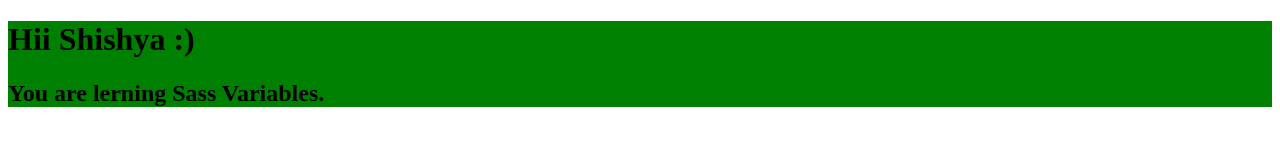
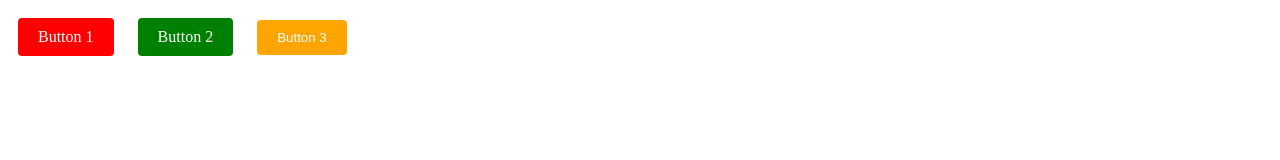
Before and after one commit to programmingashram/scss-tutorial, a plain HTML site: page index.html in a window 1280 px wide. Drawn offline with Linux system fonts and the light colour scheme.

Commit message:
extends added

```diff
--- /dev/null
+++ b/assets/css/extends/styles.scss
@@ -0,0 +1,44 @@
+// Extends in Scss
+// We can use class instead of class. - it means - we can able to reuse my classes in to dif dif classes.
+// Use - We can call our extends bu @extends calling function
+
+
+// For example
+// Here we have a class
+
+// class nme
+.class1{
+    // declearing properties
+    padding: 10px 20px;
+    background-color: red;
+    text-align: center;
+    text-decoration: none;
+    color: white;
+    border-radius: 4px;
+    display: inline-block;
+    margin: 10px;
+    border:none;
+}
+
+// Here i have created one more class
+
+.class2{
+    // Here @extends is our calling function and .class1 is our reusable class name.
+    // (Reuse propvios class properies)
+    @extend .class1;
+
+    // Here i have change or added some dif syting for my second button variation.
+    background-color: green;
+}
+
+
+// Simply i have created one more button for batter understanding
+
+button{
+    // here i have resuse my class properties
+    // (Reuse propvios class properies)
+    @extend .class1;
+
+    // Here i have changs the backgrounds for dif design
+    background-color: orange;
+}
--- a/assets/css/variables/styles.scss
+++ /dev/null
@@ -1,29 +0,0 @@
-// First Create Varisables
-// We will use Doller ($) for creating var.
-
-// Examples
-
-$color-olive : green;
-
-
-// Now am just use my varibles in my
-
-//---- For backgrounds
-.bg-olive{
-    background-color: $color-olive;
-}
-
-// ---- For text
-
-.text-olive{
-    color: $color-olive;
-}
-
-// ---- For Border
-
-.border-olive{
-    border: 1px solid $color-olive;
-}
-
-
-// Note - You can create multiple variables and use where you want to add same css for styling :).
--- a/index.html
+++ b/index.html
@@ -4,14 +4,16 @@
     <title>Variables</title>
     <meta charset="UTF-8" />
     <meta name="viewport" content="width=device-width" />
-    <link rel="stylesheet" href="./assets/css/variables/styles.css" />
+    <link rel="stylesheet" href="./assets/css/extends/styles.css" />
   </head>
   <body>
-      <div class="bg-olive">
-          <h1>Hii Shishya :)</h1>
-          <h2>
-            You are lerning Sass Variables.
-          </h2>
-      </div>
+      <a href="#" class="class1">
+        Button 1
+      </a>
+      <a href="#" class="class2">
+        Button 2
+      </a>
+
+      <button type="button"> Button 3</button>
   </body>
 </html>
```
Also changed, not shown: assets/css/extends/styles.css (added), assets/css/variables/styles.css (deleted), 3 other files.
